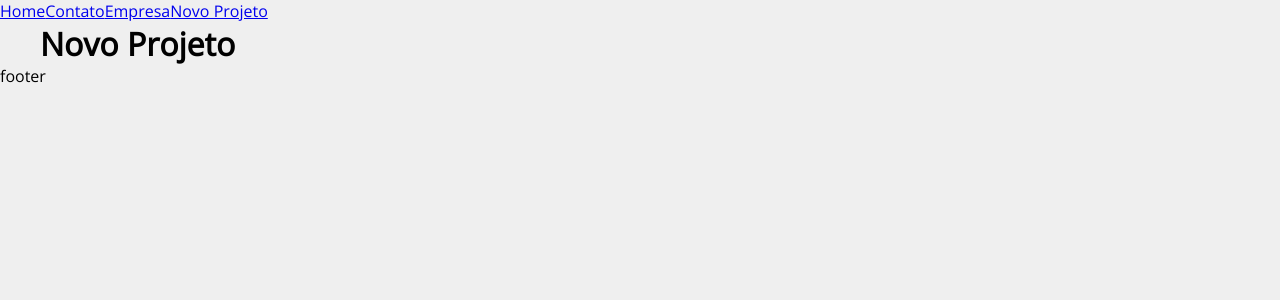
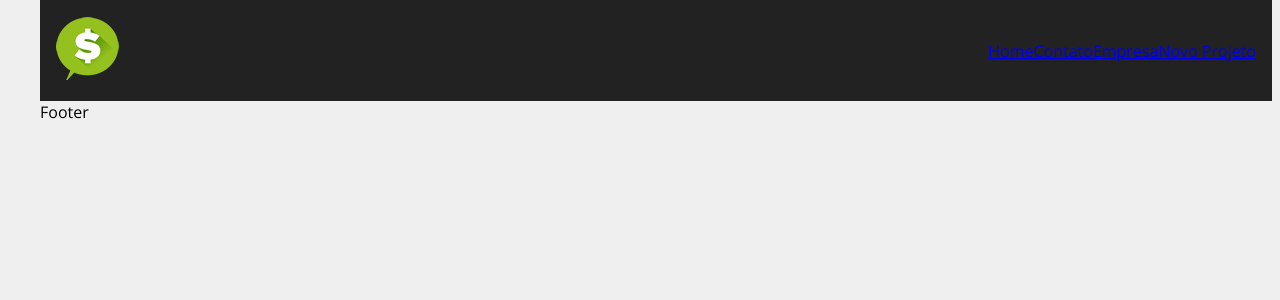
Before and after one commit to andersonvf/Gerenciamento-de-Custos-React, a React (Create React App) app: page /newproject in a window 1280 px wide. Shown: the top 300 px of the page. Built offline with nearby package versions, Linux system fonts and the light colour scheme.

Commit message:
Navbar e Footer

```diff
--- a/src/App.js
+++ b/src/App.js
@@ -6,6 +6,8 @@
 import Contact from './Contact'
 import NewProject from './NewProject'
 import Container from './Container'
+import Navbar from './components/layout/Navbar'
+import Footer from './components/layout/Footer'
 
 
 function App() {
@@ -15,13 +17,8 @@
 
   return (
     <Router>
-      <div>
-        <Link to='/'>Home</Link>
-        <Link to='/contact'>Contato</Link>
-        <Link to='/company'>Empresa</Link>
-        <Link to='/newproject'>Novo Projeto</Link>
-      </div>
       <Container customClass="min-height">
+      <Navbar>
       <Routes>
           <Route path="/" element={<Home />}/>
 
@@ -41,8 +38,10 @@
                 </>
               }/>
         </Routes>
+        </Navbar>
+        <Footer />
       </Container>
-    <p>footer</p>
+
     </Router>
   )
 }
--- a/src/Container.js
+++ b/src/Container.js
@@ -1,4 +1,4 @@
-import React from "react"
+import React from 'react'
 import styles from './Container.module.css'
 
 function Container(props) {
--- /dev/null
+++ b/src/components/layout/Footer.js
@@ -0,0 +1,5 @@
+function Footer() {
+    return <p>Footer</p>
+}
+
+export default Footer
--- /dev/null
+++ b/src/components/layout/Navbar.js
@@ -0,0 +1,22 @@
+import {Link} from 'react-router-dom'
+import Container from '../../Container'
+import logo from '../../img/costs_logo.png'
+import styles from './Navbar.module.css'
+
+function Navbar() {
+    return (
+        <nav class={styles.navbar}>
+            <Container>
+            <Link to='/'><img src={logo} alt="Costs"/></Link>
+                <ul class={styles.list}>
+                    <li><Link to='/'>Home</Link></li>
+                    <li><Link to='/contact'>Contato</Link></li>
+                    <li><Link to='/company'>Empresa</Link></li>
+                    <li><Link to='/newproject'>Novo Projeto</Link></li>
+                </ul>
+            </Container>
+      </nav>
+    )
+}
+
+export default Navbar
--- /dev/null
+++ b/src/components/layout/Navbar.module.css
@@ -0,0 +1,12 @@
+.navbar {
+    display: flex;
+    justify-content: space-between;
+    background-color: #222;
+    padding: 1em;
+}
+
+.list {
+    display: flex;
+    list-style: none;
+    align-items: center;
+}
```
Also changed, not shown: src/components/layout/Footer.module.js (added), src/img/costs_logo.png (added).
